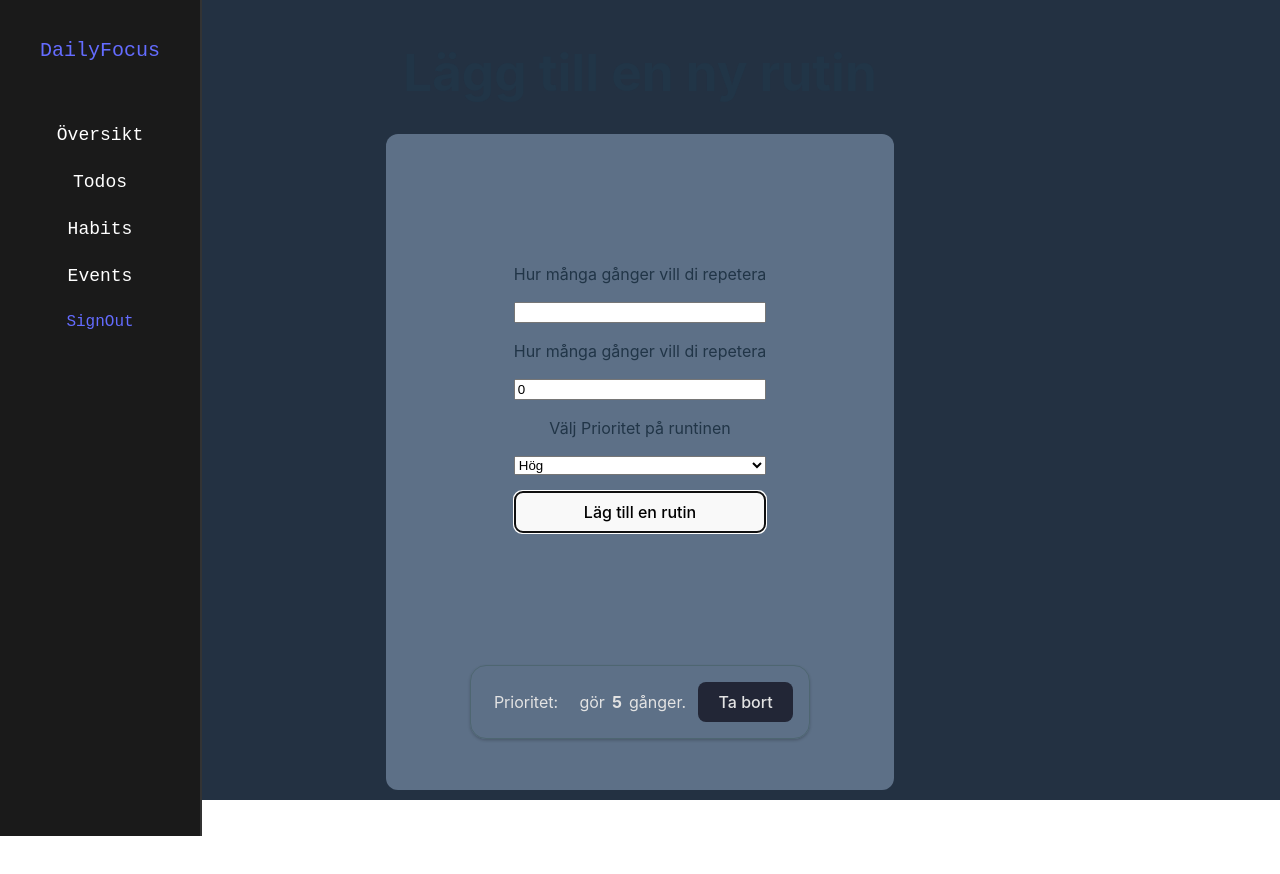
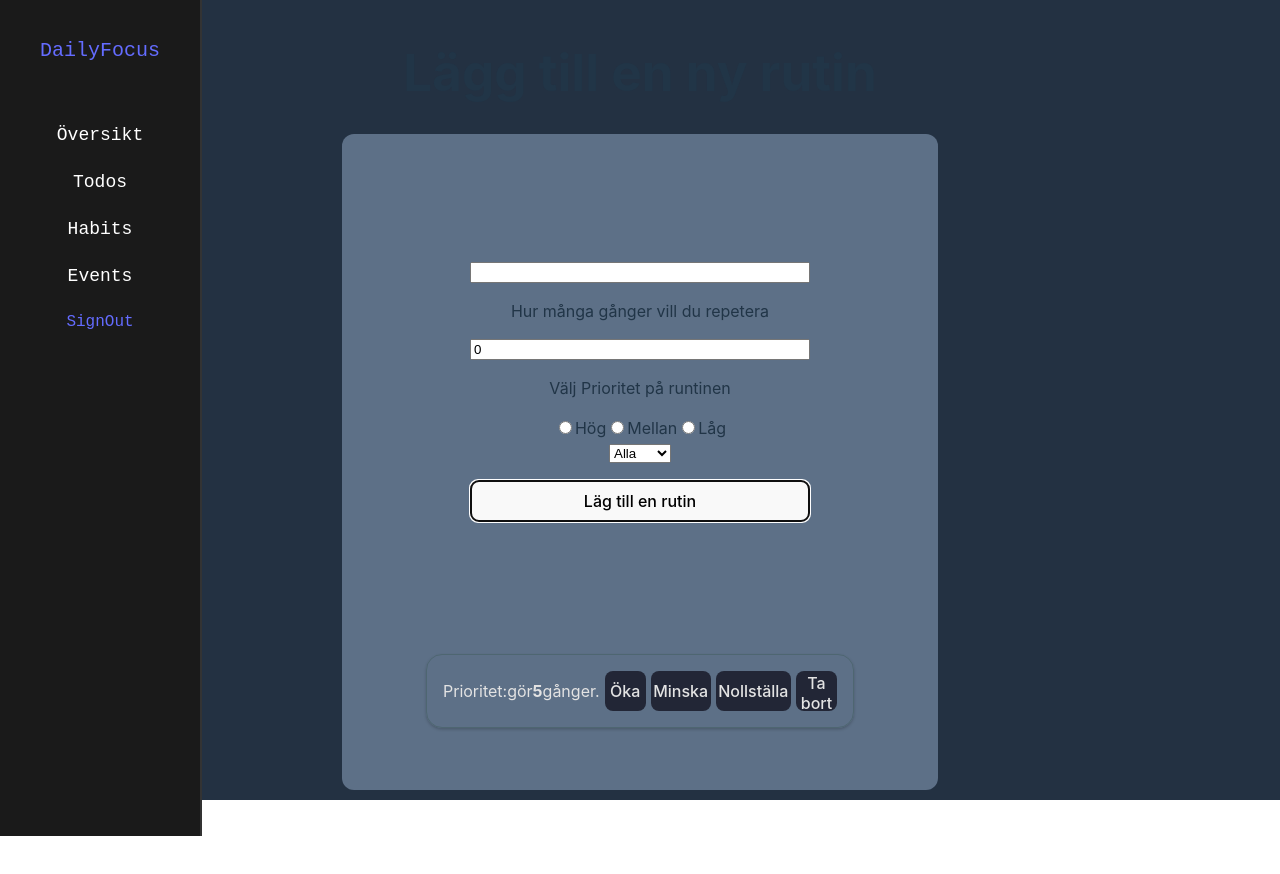
Before and after one commit to Osmanity/dailyfocus, a React (Vite) app: page /habits in a window 1280 px wide. Both pictures are taken after typing "5" into the empty fields and a click on the button "Läg till en rutin". Shown: the top 874 px of the page. Built offline with nearby package versions, Linux system fonts and the light colour scheme.

Commit message:
fixat Filtrering

```diff
--- a/src/pages/Habits/Habit.module.css
+++ b/src/pages/Habits/Habit.module.css
@@ -76,3 +76,8 @@ body {
   padding: 0.5rem 1rem;
   color: white;
 }
+
+.priotet {
+  display: flex;
+  gap: 1rem;
+}
--- a/src/pages/Habits/HabitLista.jsx
+++ b/src/pages/Habits/HabitLista.jsx
@@ -1,6 +1,6 @@
 import styles from "./Habit.module.css";
 
-function HabitLista({ rutiner, tarbort }) {
+function HabitLista({ rutiner, tabort, updatera }) {
   return (
     <div className={styles.rutinCard}>
       <ul className={styles.listContainer}>
@@ -11,7 +11,25 @@ function HabitLista({ rutiner, tarbort }) {
             {rutin.Prioritet} <strong></strong> gör
             <strong>{rutin.Repetitioner}</strong>
             gånger.
-            <button className={styles.btn} onClick={() => tarbort(rutin.id)}>
+            <button
+              className={styles.btn}
+              onClick={() => updatera(rutin.id, "Öka")}
+            >
+              Öka
+            </button>
+            <button
+              className={styles.btn}
+              onClick={() => updatera(rutin.id, "Minska")}
+            >
+              Minska{" "}
+            </button>
+            <button
+              className={styles.btn}
+              onClick={() => updatera(rutin.id, "Nollställa")}
+            >
+              Nollställa{" "}
+            </button>
+            <button className={styles.btn} onClick={() => tabort(rutin.id)}>
               Ta bort
             </button>
           </li>
--- a/src/pages/Habits/Habits.jsx
+++ b/src/pages/Habits/Habits.jsx
@@ -40,6 +40,9 @@ function Habits() {
   const [title, setTitle] = useState(" ");
   const [Prioritet, setPrioritet] = useState(" ");
   const [Repetitioner, setRepetitioner] = useState();
+  const [filterPrioritet, setFilterPrioritet] = useState("");
+  const [sortera, setSortera] = useState("");
+  const [sorteringsordning, setSorteringsordning] = useState("");
 
   function läggtillRutiner(e) {
     e.preventDefault();
@@ -59,13 +62,50 @@ function Habits() {
     setRutiner(rutiner.filter((rutin) => rutin.id !== id));
   }
 
+  /**
+   *Man ska kunna öka, minska och nollställa repetitioner för varje rutin.
+   * *You should be able to increase, decrease and reset repetitions for each routine.
+   */
+  function updateraRepetioner(id, handling) {
+    setRutiner((rutiner) =>
+      rutiner.map((rutin) => {
+        if (rutin.id === id) {
+          if (handling === "Öka") {
+            return {
+              ...rutin,
+              Repetitioner: rutin.Repetitioner + 1
+            };
+          } else if (handling === "Minska") {
+            return {
+              ...rutin,
+              Repetitioner: Math.max(0, rutin.Repetitioner - 1)
+            };
+          } else if (handling === "Nollställa") {
+            return { ...rutin, Repetitioner: "" };
+          }
+        }
+
+        return rutin;
+      })
+    );
+  }
+
+  //Filtrering - Ska kunna filtreras på prioritet.
+  function filterRutiner(rutiner, filterPrioritet) {
+    if (!filterPrioritet) {
+      return rutiner;
+    }
+    return rutiner.filter((rutin) => rutin.Prioritet === filterPrioritet);
+  }
+
+  const filtreradeRutiner = filterRutiner(rutiner, filterPrioritet);
+
   return (
     <div className={styles.container}>
       {" "}
       <h1 className={styles.head}> Lägg till en ny rutin </h1>
       <div className={styles.rutinContainer}>
         <form onSubmit={läggtillRutiner} className={styles.form}>
-          <label htmlFor="Prioritet"> Hur många gånger vill di repetera</label>
           <input
             type="text"
             placeholder="skriv en ny rutin här"
@@ -73,7 +113,7 @@ function Habits() {
             onChange={(e) => setTitle(e.target.value)}
             className=""
           />
-          <label htmlFor="Prioritet"> Hur många gånger vill di repetera</label>
+          <label htmlFor="Prioritet"> Hur många gånger vill du repetera</label>
           <input
             type="number"
             placeholder="Repetitioner"
@@ -81,7 +121,7 @@ function Habits() {
             onChange={(e) => setRepetitioner(e.target.value)}
           />
           <label htmlFor="Prioritet"> Välj Prioritet på runtinen</label>
-          <select
+          {/* <select
             id="Prioritet"
             value={Prioritet}
             onChange={(e) => setPrioritet(e.target.value)}
@@ -89,10 +129,60 @@ function Habits() {
             <option value={"hög"}> Hög</option>
             <option value={"mellan"}> Mellan</option>
             <option value={"låg"}> Låg</option>
-          </select>
+          </select> */}
+          <div className="styles.priotet">
+            <label>
+              <input
+                type="radio"
+                name="Prioritet"
+                value="hög"
+                checked={Prioritet === "hög"}
+                onChange={(e) => setPrioritet(e.target.value)}
+              />
+              Hög
+            </label>
+            <label>
+              <input
+                type="radio"
+                name="Prioritet"
+                value="mellan"
+                checked={Prioritet === "mellan"}
+                onChange={(e) => setPrioritet(e.target.value)}
+              />
+              Mellan
+            </label>
+            <label>
+              <input
+                type="radio"
+                name="Prioritet"
+                value="låg"
+                checked={Prioritet === "låg"}
+                onChange={(e) => setPrioritet(e.target.value)}
+              />
+              Låg
+            </label>
+
+            <div>
+              <select
+                id="filterPrioritet"
+                value={filterPrioritet}
+                onChange={(e) => setFilterPrioritet(e.target.value)}
+              >
+                <option value="">Alla</option>
+                <option value="hög">Hög</option>
+                <option value="mellan">Mellan</option>
+                <option value="låg">Låg</option>
+              </select>
+            </div>
+          </div>
           <button type="submit"> Läg till en rutin</button>
         </form>
-        <HabitLista rutiner={rutiner} tarbort={TabortRutin} />
+        <HabitLista
+          //rutiner={rutiner}
+          rutiner={filtreradeRutiner}
+          tarbort={TabortRutin}
+          updatera={updateraRepetioner}
+        />
       </div>
     </div>
   );
```
